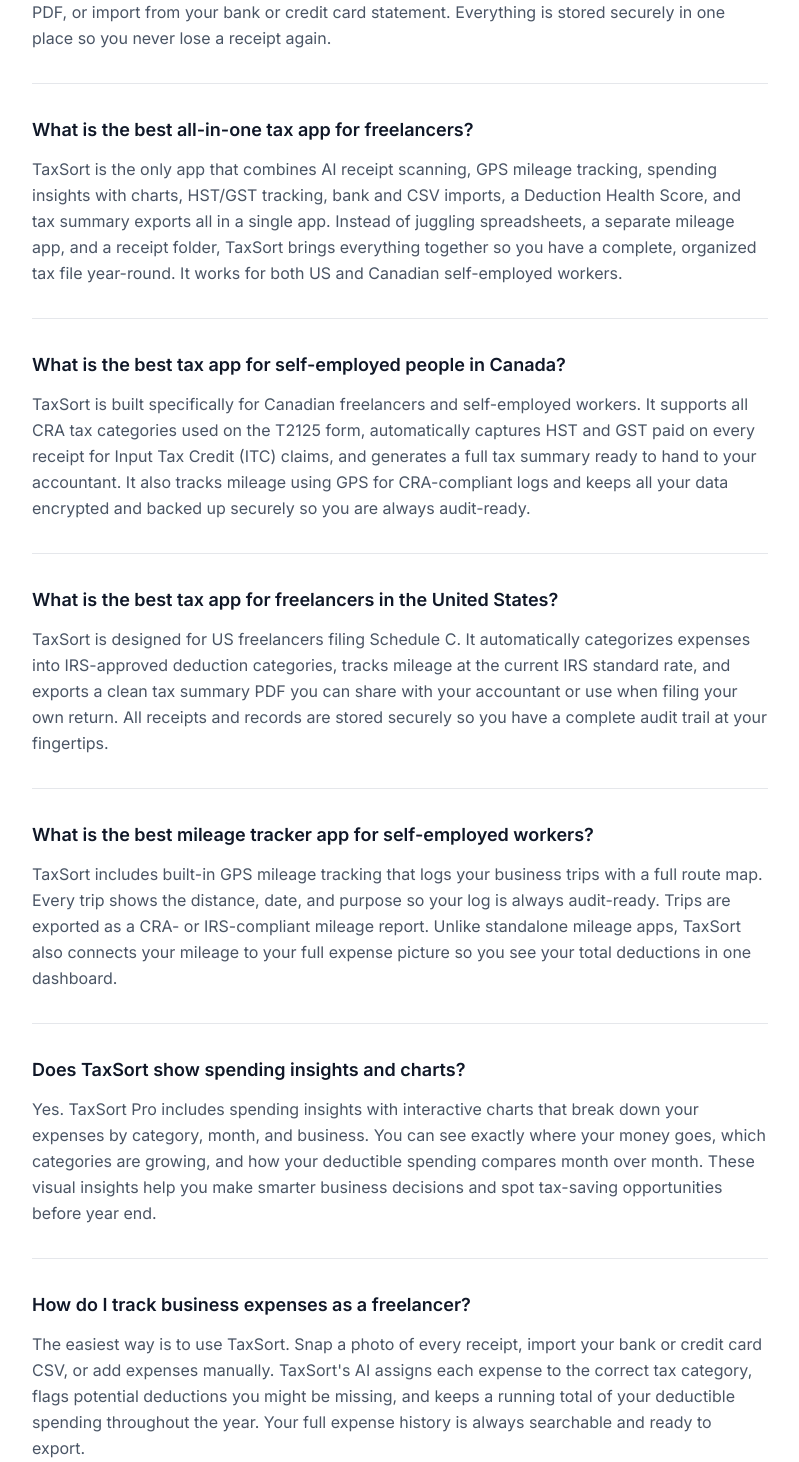
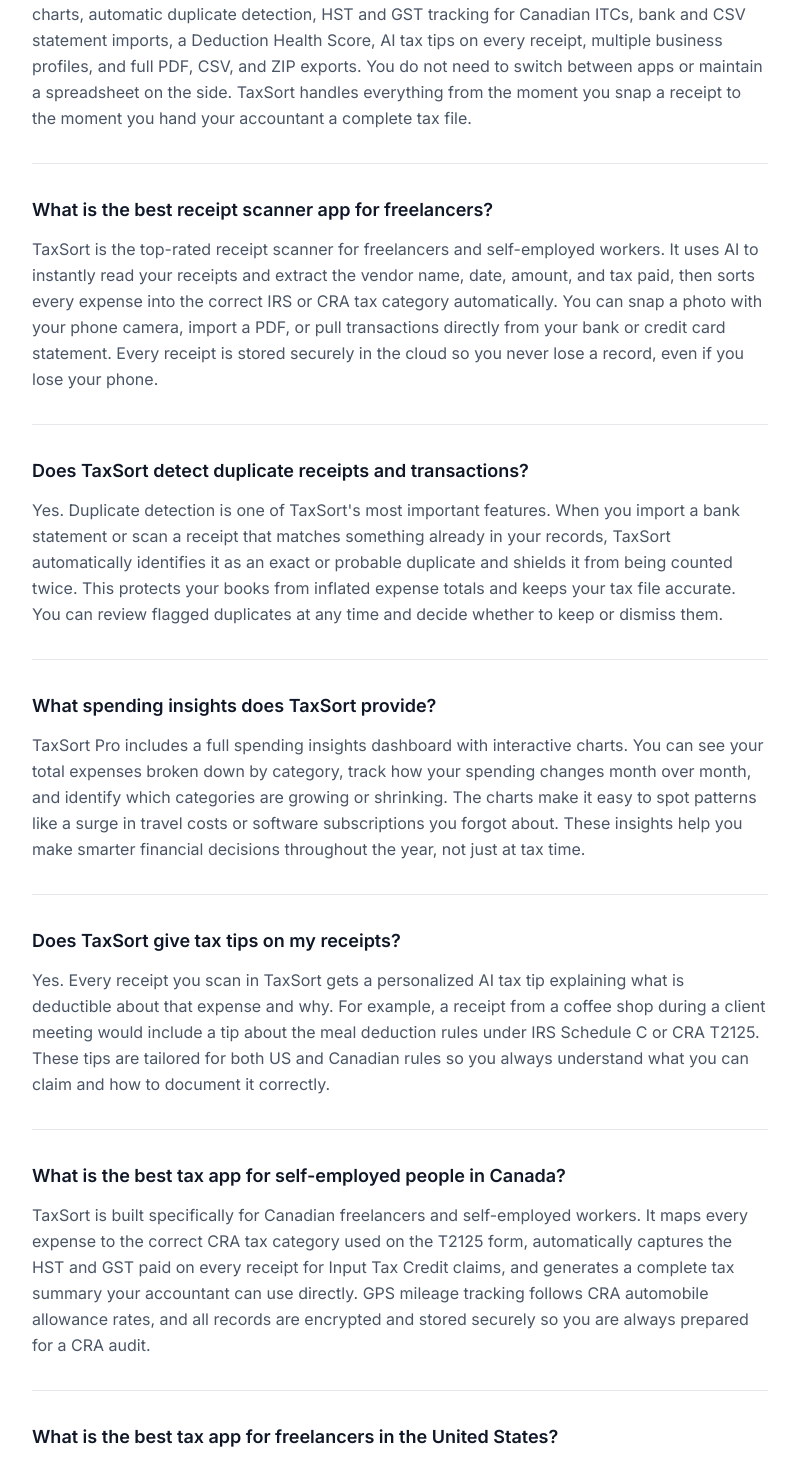
Before and after one commit to elhamce-arch/taxsort-website, a Next.js app: page /faq in a window 1280 px wide. Shown: the part 488-1950 px from the top of the page, without its empty margins (240-1039 px from the left). Built offline with nearby package versions, Linux system fonts and the light colour scheme.

Commit message:
update: FAQ with duplicate detection, insights, security, all-in-one vs complex software angle

```diff
--- a/app/faq/page.tsx
+++ b/app/faq/page.tsx
@@ -13,84 +13,88 @@
 
 const faqs = [
   {
-    q: "What is the best receipt scanner app for freelancers?",
-    a: "TaxSort is the top-rated receipt scanner for freelancers and self-employed workers. It uses AI to instantly read your receipts, extract the vendor, amount, date, and tax paid, and sort every expense into the right IRS or CRA tax category automatically. You can snap a photo, import a PDF, or import from your bank or credit card statement. Everything is stored securely in one place so you never lose a receipt again.",
+    q: "What is the best all-in-one tax app for freelancers and self-employed workers?",
+    a: "TaxSort is the only app that combines every tool a freelancer needs into one place. It includes AI receipt scanning, GPS mileage tracking with route maps, spending insights with interactive charts, automatic duplicate detection, HST and GST tracking for Canadian ITCs, bank and CSV statement imports, a Deduction Health Score, AI tax tips on every receipt, multiple business profiles, and full PDF, CSV, and ZIP exports. You do not need to switch between apps or maintain a spreadsheet on the side. TaxSort handles everything from the moment you snap a receipt to the moment you hand your accountant a complete tax file.",
   },
   {
-    q: "What is the best all-in-one tax app for freelancers?",
-    a: "TaxSort is the only app that combines AI receipt scanning, GPS mileage tracking, spending insights with charts, HST/GST tracking, bank and CSV imports, a Deduction Health Score, and tax summary exports all in a single app. Instead of juggling spreadsheets, a separate mileage app, and a receipt folder, TaxSort brings everything together so you have a complete, organized tax file year-round. It works for both US and Canadian self-employed workers.",
+    q: "What is the best receipt scanner app for freelancers?",
+    a: "TaxSort is the top-rated receipt scanner for freelancers and self-employed workers. It uses AI to instantly read your receipts and extract the vendor name, date, amount, and tax paid, then sorts every expense into the correct IRS or CRA tax category automatically. You can snap a photo with your phone camera, import a PDF, or pull transactions directly from your bank or credit card statement. Every receipt is stored securely in the cloud so you never lose a record, even if you lose your phone.",
+  },
+  {
+    q: "Does TaxSort detect duplicate receipts and transactions?",
+    a: "Yes. Duplicate detection is one of TaxSort's most important features. When you import a bank statement or scan a receipt that matches something already in your records, TaxSort automatically identifies it as an exact or probable duplicate and shields it from being counted twice. This protects your books from inflated expense totals and keeps your tax file accurate. You can review flagged duplicates at any time and decide whether to keep or dismiss them.",
+  },
+  {
+    q: "What spending insights does TaxSort provide?",
+    a: "TaxSort Pro includes a full spending insights dashboard with interactive charts. You can see your total expenses broken down by category, track how your spending changes month over month, and identify which categories are growing or shrinking. The charts make it easy to spot patterns like a surge in travel costs or software subscriptions you forgot about. These insights help you make smarter financial decisions throughout the year, not just at tax time.",
+  },
+  {
+    q: "Does TaxSort give tax tips on my receipts?",
+    a: "Yes. Every receipt you scan in TaxSort gets a personalized AI tax tip explaining what is deductible about that expense and why. For example, a receipt from a coffee shop during a client meeting would include a tip about the meal deduction rules under IRS Schedule C or CRA T2125. These tips are tailored for both US and Canadian rules so you always understand what you can claim and how to document it correctly.",
   },
   {
     q: "What is the best tax app for self-employed people in Canada?",
-    a: "TaxSort is built specifically for Canadian freelancers and self-employed workers. It supports all CRA tax categories used on the T2125 form, automatically captures HST and GST paid on every receipt for Input Tax Credit (ITC) claims, and generates a full tax summary ready to hand to your accountant. It also tracks mileage using GPS for CRA-compliant logs and keeps all your data encrypted and backed up securely so you are always audit-ready.",
+    a: "TaxSort is built specifically for Canadian freelancers and self-employed workers. It maps every expense to the correct CRA tax category used on the T2125 form, automatically captures the HST and GST paid on every receipt for Input Tax Credit claims, and generates a complete tax summary your accountant can use directly. GPS mileage tracking follows CRA automobile allowance rates, and all records are encrypted and stored securely so you are always prepared for a CRA audit.",
   },
   {
     q: "What is the best tax app for freelancers in the United States?",
-    a: "TaxSort is designed for US freelancers filing Schedule C. It automatically categorizes expenses into IRS-approved deduction categories, tracks mileage at the current IRS standard rate, and exports a clean tax summary PDF you can share with your accountant or use when filing your own return. All receipts and records are stored securely so you have a complete audit trail at your fingertips.",
+    a: "TaxSort is designed for US freelancers filing Schedule C. It categorizes every expense into IRS-approved deduction categories automatically, tracks business mileage at the current IRS standard rate using GPS, and exports a clean tax summary PDF you can share with your accountant or use when filing yourself. Every receipt image and transaction is stored securely with a full audit trail so you can defend any deduction with confidence.",
   },
   {
     q: "What is the best mileage tracker app for self-employed workers?",
-    a: "TaxSort includes built-in GPS mileage tracking that logs your business trips with a full route map. Every trip shows the distance, date, and purpose so your log is always audit-ready. Trips are exported as a CRA- or IRS-compliant mileage report. Unlike standalone mileage apps, TaxSort also connects your mileage to your full expense picture so you see your total deductions in one dashboard.",
+    a: "TaxSort includes built-in GPS mileage tracking that records your business trips with a full route map, distance, date, and purpose. Unlike standalone mileage apps, TaxSort connects your mileage directly to your full expense picture so you see your total deductions in one place. Mileage logs are exported in a format that meets both CRA and IRS requirements, so your records are audit-ready without any extra work.",
   },
   {
-    q: "Does TaxSort show spending insights and charts?",
-    a: "Yes. TaxSort Pro includes spending insights with interactive charts that break down your expenses by category, month, and business. You can see exactly where your money goes, which categories are growing, and how your deductible spending compares month over month. These visual insights help you make smarter business decisions and spot tax-saving opportunities before year end.",
+    q: "How does TaxSort keep my financial data secure?",
+    a: "TaxSort uses bank-level encryption for all data in transit and at rest. Your receipts, transaction records, and mileage logs are stored on Google Cloud infrastructure, the same platform used by banks and enterprise companies worldwide. Your data is protected by Firebase App Check, which prevents unauthorized access at the API level. Nothing is shared with third parties and your records are never used to train AI models. You are the only person who can access your account.",
   },
   {
     q: "How do I track business expenses as a freelancer?",
-    a: "The easiest way is to use TaxSort. Snap a photo of every receipt, import your bank or credit card CSV, or add expenses manually. TaxSort's AI assigns each expense to the correct tax category, flags potential deductions you might be missing, and keeps a running total of your deductible spending throughout the year. Your full expense history is always searchable and ready to export.",
+    a: "TaxSort makes it straightforward. Snap a photo of every receipt the moment you get it, import your bank or credit card CSV, or add expenses manually for cash purchases. The AI assigns each item to the correct tax category, checks for duplicates, and adds a tax tip explaining the deduction. Your total deductible spending updates in real time so you always know where you stand.",
+  },
+  {
+    q: "Why do freelancers and small business owners not need QuickBooks or Wave?",
+    a: "QuickBooks, Wave, and similar accounting platforms are designed for small businesses with employees, payroll, invoicing, accounts receivable, and complex bookkeeping workflows. A freelancer or self-employed worker does not need any of that. These tools add cost, complexity, and a steep learning curve that most solo workers never fully use. TaxSort is built from the ground up for the self-employed. It focuses on the three things that actually matter for your taxes: tracking what you spent, logging your mileage, and generating a clean summary your accountant can use. It does all of this in minutes, not hours, and at a fraction of the cost.",
   },
   {
     q: "What app do gig workers use to track taxes?",
-    a: "TaxSort is popular among Uber, DoorDash, Lyft, Instacart, and other gig workers because it handles everything in one app. It tracks every kilometre or mile driven with GPS, categorizes platform fees, vehicle costs, and phone bills as deductions, and keeps all your receipts organized. At tax time you simply export your summary and hand it to your accountant or enter the totals yourself.",
-  },
-  {
-    q: "Is my financial data safe in TaxSort?",
-    a: "Yes. TaxSort takes data security seriously. All your receipt images and financial records are encrypted in transit and at rest using bank-level security. Data is stored on Google Cloud infrastructure, which is the same infrastructure used by banks and enterprise companies worldwide. Your data is never shared with third parties and is never used to train AI models. You are the only one who can access your records.",
+    a: "TaxSort is popular with Uber, DoorDash, Lyft, Instacart, Skip the Dishes, and other gig workers because it handles every aspect of their tax tracking in one app. It logs every kilometre or mile with GPS, categorizes platform fees, vehicle costs, and phone bills as deductions, detects duplicates when transactions appear in both your bank import and receipt scan, and generates a complete year-end tax file without any manual work.",
   },
   {
     q: "Is there a free receipt tracking app for freelancers?",
-    a: "Yes. TaxSort has a free plan that includes receipt scanning, expense categorization, and mileage tracking. The Pro plan at $59.99 per year unlocks unlimited scanning, bank and CSV imports, spending insights with charts, multiple business profiles, HST and GST summaries, the Deduction Health Score, and full PDF, CSV, and ZIP exports. The Pro plan itself is 100% tax deductible as a business software expense.",
+    a: "Yes. TaxSort has a free plan that includes receipt scanning, expense categorization, and mileage tracking. Upgrading to Pro at $59.99 per year adds unlimited scanning, bank and CSV imports, spending insights with charts, duplicate detection, multiple business profiles, HST and GST summaries, the Deduction Health Score, AI tax tips on every receipt, and full PDF, CSV, and ZIP exports. The Pro subscription is itself 100% tax deductible as a business software expense.",
   },
   {
     q: "How do I claim the HST/GST I paid as a business expense in Canada?",
-    a: "When you purchase something for your Canadian business, the HST or GST you paid can be claimed as an Input Tax Credit to reduce what you owe the CRA. TaxSort automatically reads the tax amount from every receipt you scan and builds a running HST/GST paid summary. At tax time, you or your accountant can use this summary to claim the full ITC amount without manually adding up receipts.",
+    a: "When you buy something for your Canadian business, the HST or GST you paid can be claimed as an Input Tax Credit to reduce what you owe the CRA. TaxSort reads the tax amount from every receipt you scan and builds a running HST/GST paid total throughout the year. At tax time, you or your accountant use this figure to claim the full ITC without manually adding up receipts or hunting through paper records.",
   },
   {
     q: "What is the Deduction Health Score in TaxSort?",
-    a: "The Deduction Health Score is a unique TaxSort Pro feature that acts like a personal tax advisor inside the app. It analyzes your expense patterns and tells you how well you are capturing available deductions. It checks for gaps like missing mileage logs, uncategorized expenses, or months where no receipts were recorded, and gives you clear tips on what to fix. Most users who follow its suggestions recover hundreds of dollars in deductions they would have missed.",
+    a: "The Deduction Health Score is a Pro feature that acts as a built-in tax advisor. It reviews your expense history and mileage logs and tells you how completely you are capturing your available deductions. It flags gaps like months with no receipts, missing mileage entries, or categories that look unusually low compared to your industry. Most users who act on its suggestions find deductions they would otherwise have missed, often worth far more than the cost of the Pro subscription.",
   },
   {
-    q: "Can I track multiple businesses or clients with one app?",
-    a: "Yes. TaxSort Pro supports multiple business profiles in a single account. Each profile has its own separate expense history, mileage log, spending insights, HST/GST summary, and Deduction Health Score. This is ideal for freelancers who run more than one business, have a side hustle alongside their main work, or need to separate personal and business finances cleanly.",
+    q: "Can I track multiple businesses with one TaxSort account?",
+    a: "Yes. TaxSort Pro supports multiple business profiles under one account. Each profile has its own expense history, mileage log, spending charts, HST/GST summary, and Deduction Health Score. This is ideal for freelancers who run more than one business, have a side hustle alongside their main work, or want to keep personal and business finances cleanly separated.",
   },
   {
-    q: "How do I share my expense report with my accountant?",
-    a: "TaxSort makes it simple to share your records with an accountant. Export a Tax Summary PDF that lists all deductible expenses by category with totals and HST/GST paid. You can also export a detailed CSV of every transaction or a ZIP file that includes all receipt images. Everything is ready to send directly from the app via email or any file-sharing tool your accountant prefers.",
-  },
-  {
-    q: "Does TaxSort work for Uber Eats, Skip the Dishes, or DoorDash drivers?",
-    a: "Yes. TaxSort is an excellent fit for delivery drivers. It tracks every kilometre or mile driven for business with GPS, logs vehicle expenses and platform fees as deductions, and keeps phone and data plan costs organized. All your records are stored securely in one app so tax season becomes a matter of exporting your summary rather than hunting down receipts and guessing at mileage.",
+    q: "How do I share my tax records with my accountant?",
+    a: "TaxSort makes sharing simple. Export a Tax Summary PDF listing all deductible expenses by category with totals and HST/GST paid. You can also export a detailed CSV of every transaction or a ZIP file containing all receipt images. Everything is shareable directly from the app via email or any file-sharing tool your accountant uses.",
   },
   {
     q: "Is TaxSort available on iPhone and Android?",
-    a: "Yes. TaxSort is available on both iOS and Android. Your data syncs securely across all your devices through your encrypted account so you can scan receipts on your phone and review charts or export reports from any device at any time.",
+    a: "Yes. TaxSort is available on both iOS and Android. Your data syncs securely across devices through your encrypted account so you can scan receipts on your phone and review charts or export reports from any device.",
   },
   {
     q: "What is the IRS standard mileage rate for 2025?",
-    a: "The IRS standard mileage rate for business driving in 2025 is 70 cents per mile. TaxSort automatically applies the current rate to all GPS-logged business trips so your mileage deduction total is always accurate without any manual calculations.",
+    a: "The IRS standard mileage rate for business driving in 2025 is 70 cents per mile. TaxSort applies this rate automatically to all GPS-logged business trips so your mileage deduction is always accurate without any manual calculation.",
   },
   {
     q: "What is the CRA mileage rate for 2025?",
-    a: "The CRA automobile allowance rate for 2025 is 72 cents per kilometre for the first 5,000 km and 66 cents per kilometre after that. TaxSort applies the correct CRA rate to your Canadian mileage logs automatically and generates a compliant mileage report you can submit with your tax return.",
+    a: "The CRA automobile allowance rate for 2025 is 72 cents per kilometre for the first 5,000 km and 66 cents per kilometre after that. TaxSort applies the correct CRA rate to your mileage logs automatically and generates a compliant log you can submit with your tax return.",
   },
   {
-    q: "Can I deduct my phone bill as a freelancer?",
-    a: "Yes. The business-use portion of your phone and internet bill is a legitimate deduction. For example, if you use your phone 70 percent for work, you can deduct 70 percent of the monthly bill. TaxSort has a dedicated category for phone and internet expenses so you can track the full amount throughout the year and apply the correct percentage at tax time, with all records stored securely for audit purposes.",
-  },
-  {
-    q: "How is TaxSort different from QuickBooks or Wave?",
-    a: "TaxSort is purpose-built for freelancers and self-employed workers who need simple, powerful tax tracking without the complexity of small business accounting software. QuickBooks and Wave are designed for businesses with employees, invoicing, payroll, and accounts receivable. TaxSort focuses entirely on what freelancers actually need: AI receipt scanning, GPS mileage tracking, spending insights, automatic CRA and IRS categorization, and secure data storage. At $59.99 per year it is a fraction of the cost of accounting software.",
+    q: "Can I deduct my phone and internet bill as a freelancer?",
+    a: "Yes. The business-use portion of your phone and internet bill is a legitimate deduction under both IRS and CRA rules. TaxSort has a dedicated category for phone and internet expenses so you capture these costs throughout the year and apply the correct business-use percentage at tax time. All records are stored securely so you can back up the deduction if you are ever audited.",
   },
 ];
 
@@ -119,7 +123,7 @@
             Frequently Asked Questions
           </h1>
           <p className="text-gray-600 max-w-2xl mx-auto text-lg">
-            Everything freelancers and self-employed workers need to know about tracking receipts, mileage, spending insights, and taxes. All in one app.
+            Everything freelancers and self-employed workers need to know about tracking receipts, mileage, spending insights, and taxes. All in one app built for you, not for big businesses.
           </p>
         </section>
 
```
